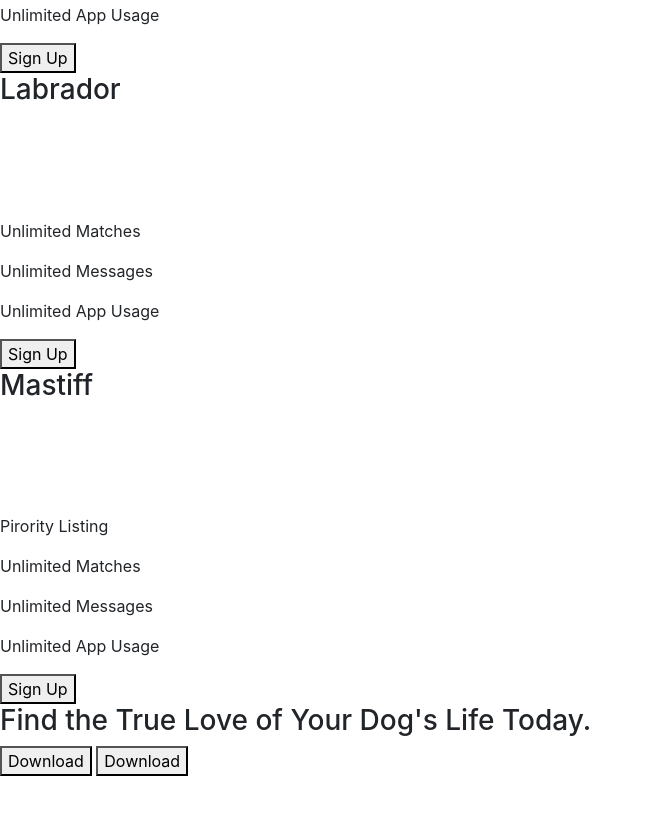
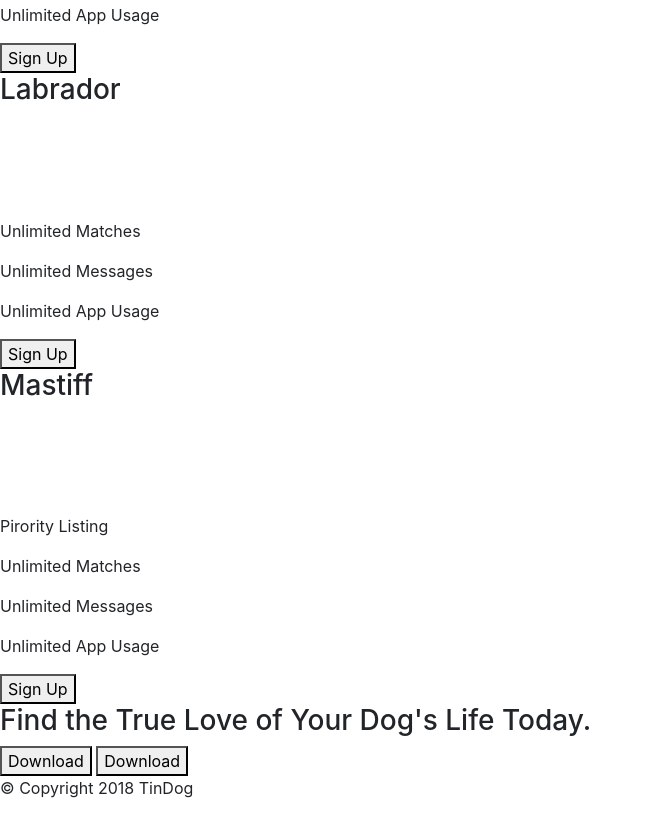
Before and after one commit to mohitv02/tindog, a plain HTML site: page index.html in a window 1280 px wide. Shown: the part 2174-2990 px from the top of the page, without its empty margins (0-652 px from the left). Before the commit the page ends 2950 px from the top, so only its background shows below. Drawn offline with nearby package versions, Linux system fonts and the light colour scheme.

Commit message:
Add files via upload

```diff
--- a/index.html
+++ b/index.html
@@ -175,7 +175,11 @@
 
     <!-- Footer -->
 
+    <footer id="footer">
 
+        <p>© Copyright 2018 TinDog</p>
+
+    </footer>
 
 </body>
 
```
